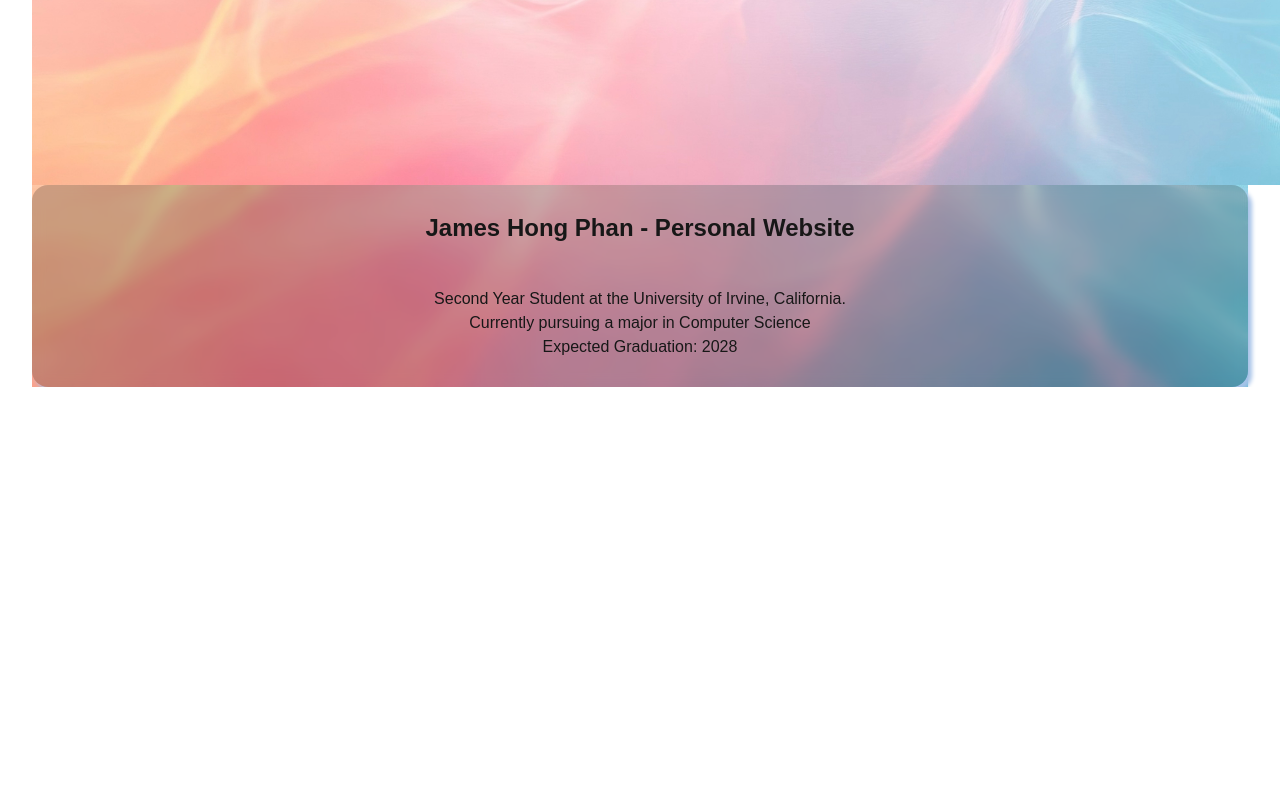
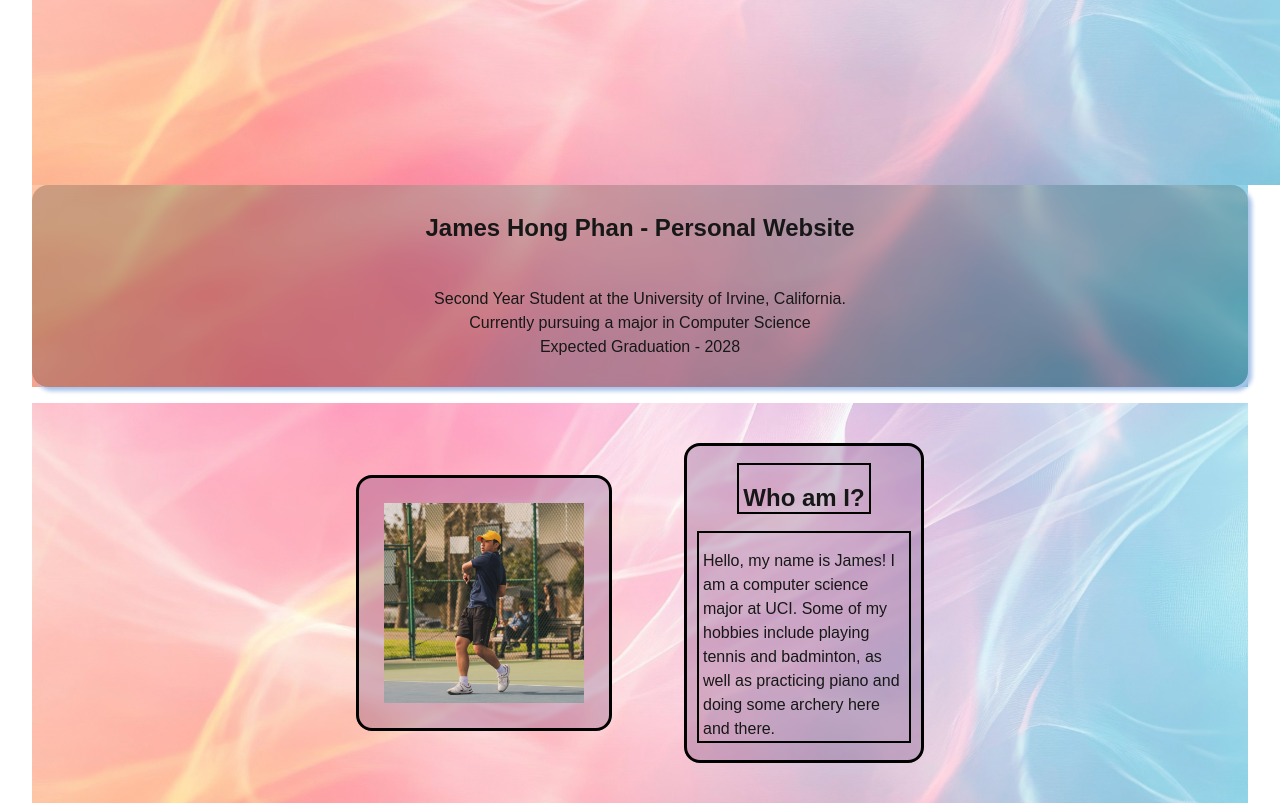
Before and after one commit to Aimer1324/james-first-react-app, a Next.js app: page / in a window 1280 px wide. Shown: the part 413-1216 px from the top of the page. Before the commit the page ends 800 px from the top, so only its background shows below. Built offline with nearby package versions, Linux system fonts and the light colour scheme.

Commit message:
7/25/25 Added and worked on about me section. Included image and text, styling for the items using flexbox. Future, will want to learn how to scale things better for when the size of the screen changes. Dynamic websites

```diff
--- /dev/null
+++ b/app/_components/AboutMe.jsx
@@ -0,0 +1,66 @@
+export function AboutMe() {
+  return (
+    <div
+      style={{
+        marginTop: '1rem',
+        display: 'flex',
+        flexDirection: 'row',
+        justifyContent: 'center',
+        gap: '4.5rem',
+        height: '25rem',
+        alignItems: 'center',
+        backgroundImage: 'url("/tester.jpg")',
+        backgroundSize: 'cover',
+        backgroundPosition: 'center',
+        backgroundRepeat: 'no-repeat',
+      }}
+    >
+      <div
+        style={{
+          border: '3px solid black',
+          padding: '25px',
+          background: 'rgba(62, 4, 79, 0.2)',
+          backdropFilter: 'blur(2px)',
+          borderRadius: '1rem',
+        }}
+      >
+        <img src="/tennisabout.jpg" alt="About me" height={200} padding="10px" />
+      </div>
+      <div
+        style={{
+          border: '3px solid black',
+          borderRadius: '1rem',
+          background: 'rgba(62, 4, 79, 0.2)',
+          backdropFilter: 'blur(2px)',
+          maxWidth: '15rem',
+          height: '20rem',
+          display: 'flex',
+          flexDirection: 'column',
+          alignItems: 'center',
+          justifyContent: 'space-evenly',
+          padding: '0 10px',
+        }}
+      >
+        <div
+          style={{
+            border: '2px solid black',
+            padding: '0 4px',
+          }}
+        >
+          <h2>Who am I?</h2>
+        </div>
+        <div
+          style={{
+            border: '2px solid black',
+            padding: '0 4px',
+          }}
+        >
+          <p>
+            Hello, my name is James! I am a computer science major at UCI. Some of my hobbies include playing tennis and
+            badminton, as well as practicing piano and doing some archery here and there.
+          </p>
+        </div>
+      </div>
+    </div>
+  );
+}
--- a/app/_components/HeroSection.jsx
+++ b/app/_components/HeroSection.jsx
@@ -60,7 +60,7 @@
         >
           <div>Second Year Student at the University of Irvine, California.</div>
           <div>Currently pursuing a major in Computer Science</div>
-          <div>Expected Graduation: 2028</div>
+          <div>Expected Graduation - 2028</div>
         </div>
       </div>
     </div>
--- a/app/page.js
+++ b/app/page.js
@@ -1,9 +1,11 @@
 import { HeroSection } from './_components/HeroSection';
+import { AboutMe } from './_components/AboutMe';
 
 export default function Home() {
   return (
     <div>
       <HeroSection />
+      <AboutMe />
     </div>
   );
 }
```
Also changed, not shown: public/aboutme.jpg (added), public/tennisabout.jpg (added).
